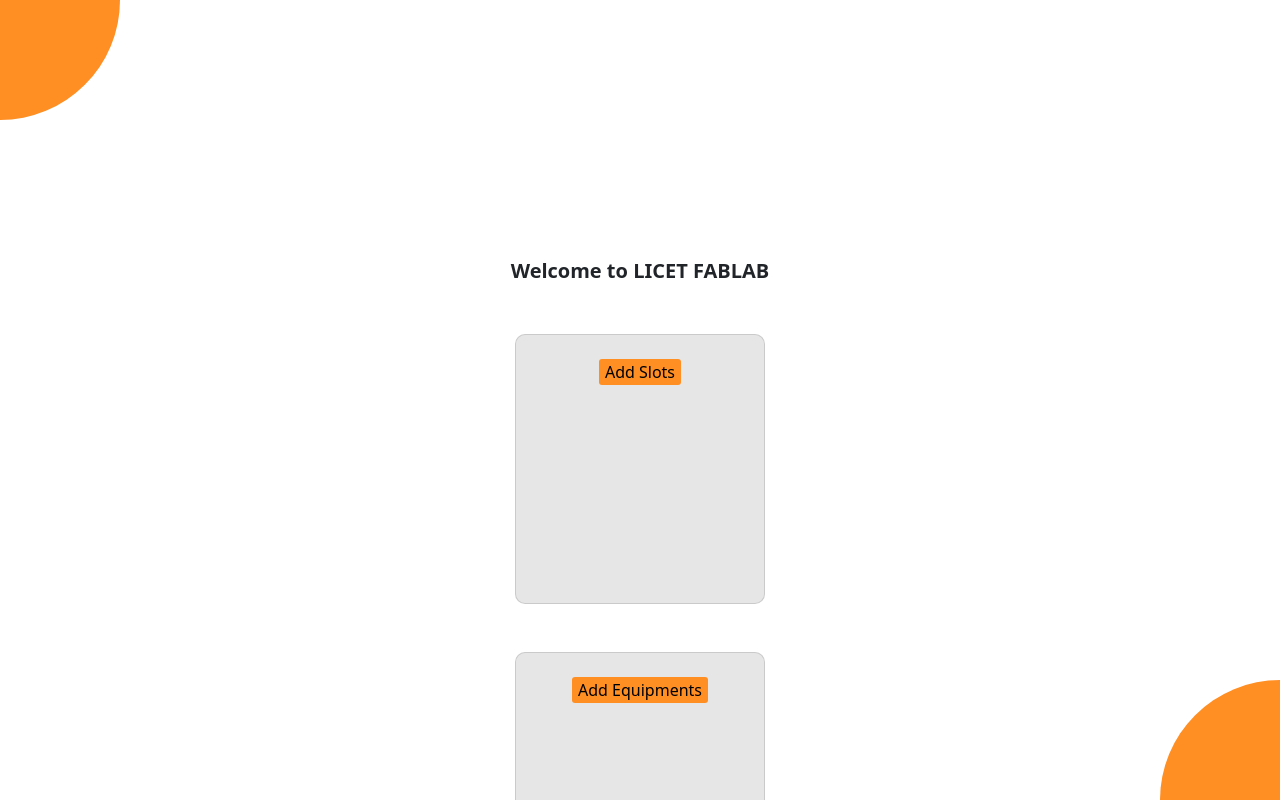
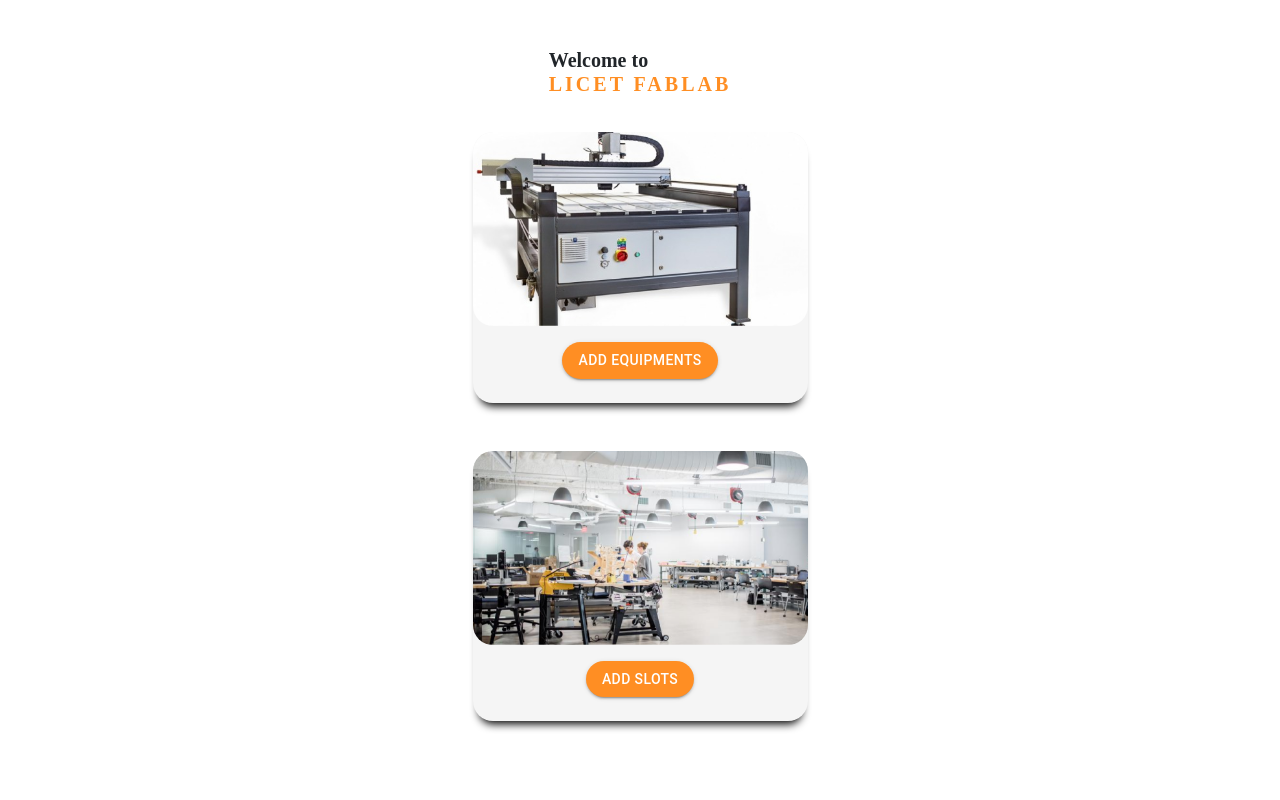
Before and after one commit to jesinthanj/FABLAB---FE---V3, a React (Create React App) app: page /mainpage in a window 1280 px wide. Shown: the top 800 px of the page. Built offline with nearby package versions, Linux system fonts and the light colour scheme.

Commit message:
Home Page & Main Page Alignment and fixes

```diff
--- a/src/pages/admin/MainPage.tsx
+++ b/src/pages/admin/MainPage.tsx
@@ -1,97 +1,125 @@
-import React from "react";
-import { Card } from "@mui/material";
-//import { machine } from "../../assets/machine1.jpg";
-import Layout from "../../components/Layout";
+import Card from "@mui/material/Card";
+import CardMedia from "@mui/material/CardMedia";
+import CardContent from "@mui/material/CardContent";
+import Button from "@mui/material/Button";
+import { useNavigate } from "react-router-dom";
+
+const image1 = require("../../assets/equipment/machine1.jpg");
+const image2 = require("../../assets/equipment/machine2.png");
+
 export default function MainPage() {
+  let navigate = useNavigate();
   return (
-    <>
-      <Layout>
-        <div
-          className="container"
+    <div className="vh-100 d-flex align-items-center flex-column">
+      <h5
+        className="pb-1 mx-2 py-5"
         style={{
-            maxHeight: "100vh",
-            minWidth: "100vw",
-            marginTop: "20%",
+          fontFamily: "montserrat",
+          fontWeight: "bold",
         }}
       >
-          <p
-            className="m-5 justify-content-center d-flex"
-            style={{ fontWeight: "bold", fontSize: "20px" }}
-          >
-            Welcome to LICET FABLAB
-          </p>
-          <div className="justify-content-center align-items-center min-vh-100">
-            <div className="justify-content-center align-items-center d-flex m-5">
+        Welcome to <br />
+        <span style={{ color: "#FF8E23", letterSpacing: "3px" }}>
+          {" "}
+          LICET FABLAB{" "}
+        </span>
+      </h5>
+      <div className="py-1">
         <Card
-                variant="outlined"
-                style={{
-                  height: "270px",
-                  width: "250px",
-                  background: "#e6e6e6",
-                  borderRadius: "10px",
+          sx={{
+            maxWidth: 335,
+            borderBottomLeftRadius: "20px",
+            borderBottomRightRadius: "20px",
+            borderTopLeftRadius: "20px",
+            borderTopRightRadius: "20px",
+            backgroundColor: "#F5F5F5",
+            margin: "20px",
+            boxShadow: "0 9px 9px -6px black",
+            paddingBottom: "-15px",
           }}
         >
-                <div className="justify-content-center d-flex">
-                  {/* <img
-                    style={{ marginTop: "30px", borderRadius: "10px" }}
-                    width={200}
-                    height={170}
-                    src={machine}
-                    alt=""
-                  /> */}
+          <CardMedia
+            component="img"
+            height="194"
+            image={image1}
+            alt="Paella dish"
+            style={{
+              borderBottomLeftRadius: "20px",
+              borderBottomRightRadius: "20px",
+            }}
+          />
+          <CardContent>
+            <div className="d-flex justify-content-center">
+              <Button
+                variant="contained"
+                sx={{
+                  borderRadius: 5,
+                  backgroundColor: "#FF8E23",
+                  maxHeight: "50px",
+                  minHeight: "30px",
+                  "&:hover": {
+                    backgroundColor: "#fff",
+                    color: "#FFA500",
+                  },
+                }}
+                onClick={() => {
+                  navigate("/addequip");
+                }}
+              >
+                Add Equipments
+              </Button>
             </div>
-                <div className="justify-content-center d-flex m-3">
-                  <button
-                    className="m-2"
-                    type="button"
+          </CardContent>
+        </Card>
+      </div>
+      <div className="py-1">
+        <Card
+          sx={{
+            maxWidth: 335,
+            borderBottomLeftRadius: "20px",
+            borderBottomRightRadius: "20px",
+            borderTopLeftRadius: "20px",
+            borderTopRightRadius: "20px",
+            backgroundColor: "#F5F5F5",
+            margin: "20px",
+            boxShadow: "0 9px 9px -6px black",
+            paddingBottom: "-15px",
+          }}
+        >
+          <CardMedia
+            component="img"
+            height="194"
+            image={image2}
+            alt="Paella dish"
             style={{
-                      background: "#FF8E23",
-                      border: "#FF8E23",
-                      borderRadius: "3px",
+              borderBottomLeftRadius: "20px",
+              borderBottomRightRadius: "20px",
+            }}
+          />
+          <CardContent>
+            <div className="d-flex justify-content-center">
+              <Button
+                variant="contained"
+                sx={{
+                  borderRadius: 5,
+                  backgroundColor: "#FF8E23",
+                  maxHeight: "50px",
+                  minHeight: "30px",
+                  "&:hover": {
+                    backgroundColor: "#fff",
+                    color: "#FFA500",
+                  },
+                }}
+                onClick={() => {
+                  navigate("/addSlots");
                 }}
               >
                 Add Slots
-                  </button>
+              </Button>
             </div>
-              </Card>
-            </div>
-            <div className="justify-content-center d-flex m-5">
-              <Card
-                variant="outlined"
-                style={{
-                  height: "270px",
-                  width: "250px",
-                  background: "#e6e6e6",
-                  borderRadius: "10px",
-                }}
-              >
-                <div className="justify-content-center d-flex">
-                  {/* <img
-                    style={{ marginTop: "30px", borderRadius: "10px" }}
-                    width={200}
-                    height={170}
-                    src={machine}
-                    alt=""
-                  /> */}
-                </div>
-                <div className="justify-content-center d-flex m-3">
-                  <button
-                    className="m-2"
-                    type="button"
-                    style={{
-                      background: "#FF8E23",
-                      border: "#FF8E23",
-                      borderRadius: "3px",
-                    }}
-                  >
-                    Add Equipments
-                  </button>
-                </div>
+          </CardContent>
         </Card>
       </div>
     </div>
-        </div>
-      </Layout>
-    </>
   );
 }
--- a/src/pages/users/HomePage.tsx
+++ b/src/pages/users/HomePage.tsx
@@ -4,38 +4,34 @@
 import Typography from "@mui/material/Typography";
 import Button from "@mui/material/Button";
 import { useNavigate } from "react-router-dom";
-// import printing from "../../assets/equipment/3d.png";
-// import Vinyl from "../../assets/equipment/vinyl.png";
-// import CNC from "../../assets/equipment/cnc.png";
 
 const details = [
   {
     equipname: "CNC Router",
-    amt: "Rs 200",
-    //image: CNC,
+    amt: "Rs 200/hr",
+    image: require("../../assets/equipment/3d.png"),
   },
   {
     equipname: "Vinyl Cutter",
-    amt: "Rs 200",
-    //image: Vinyl,
+    amt: "Rs 200/hr",
+    image: require("../../assets/equipment/vinyl.png"),
   },
   {
     equipname: "3D Printer",
-    amt: "Rs 200",
-    //image: printing,
+    amt: "Rs 200/hr",
+    image: require("../../assets/equipment/cnc.png"),
   },
 ];
 
 export default function HomePage() {
   let navigate = useNavigate();
   return (
-    <div className="vh-100 align-items-center justify-content-center">
+    <div className="vh-100 d-flex align-items-center flex-column">
       <h5
-        className="pb-1 mx-2 py-5 d-flex justify-content-center"
+        className="pb-1 mx-2 py-5"
         style={{
           fontFamily: "montserrat",
           fontWeight: "bold",
-          letterSpacing: "5px",
         }}
       >
         Pick your slots for
@@ -44,8 +40,7 @@
         details.map((items, index) => {
           return (
             <div key={index}>
-              <div className="align-items-center justify-content-center">
-                {" "}
+              <div>
                 <Card
                   sx={{
                     maxWidth: 335,
@@ -59,7 +54,7 @@
                     paddingBottom: "-5px",
                   }}
                 >
-                  {/* <CardMedia
+                  <CardMedia
                     component="img"
                     height="194"
                     image={items.image}
@@ -68,7 +63,7 @@
                       borderBottomLeftRadius: "20px",
                       borderBottomRightRadius: "20px",
                     }}
-                  /> */}
+                  />
                   <CardContent>
                     <div className="d-flex justify-content-between">
                       <Typography
@@ -84,7 +79,7 @@
                         variant="contained"
                         sx={{
                           borderRadius: 5,
-                          backgroundColor: "#FFA500",
+                          backgroundColor: "#FF8E23",
                           maxHeight: "50px",
                           minHeight: "30px",
                           "&:hover": {
@@ -102,7 +97,7 @@
                       </Button>
                     </div>
                     <Typography
-                      className="pb-1 d-flex justify-content-start"
+                      className="pb-1"
                       style={{
                         fontFamily: "montserrat",
                       }}
```
Also changed, not shown: src/assets/equipment/machine1.jpg (renamed from src/assets/machine1.jpg), src/assets/equipment/machine2.png (added). Lines whose indentation alone changed are shown as unchanged.
